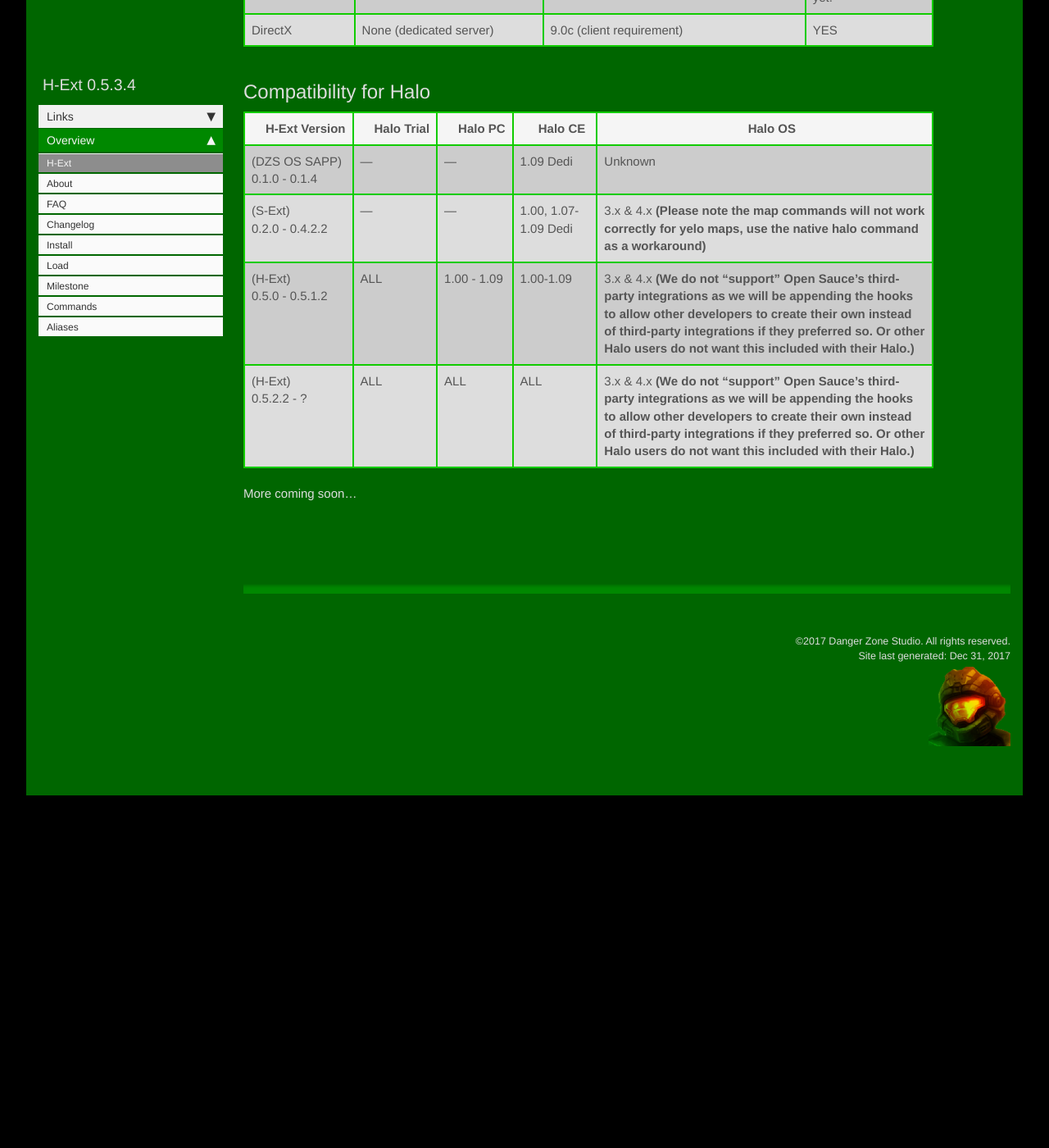
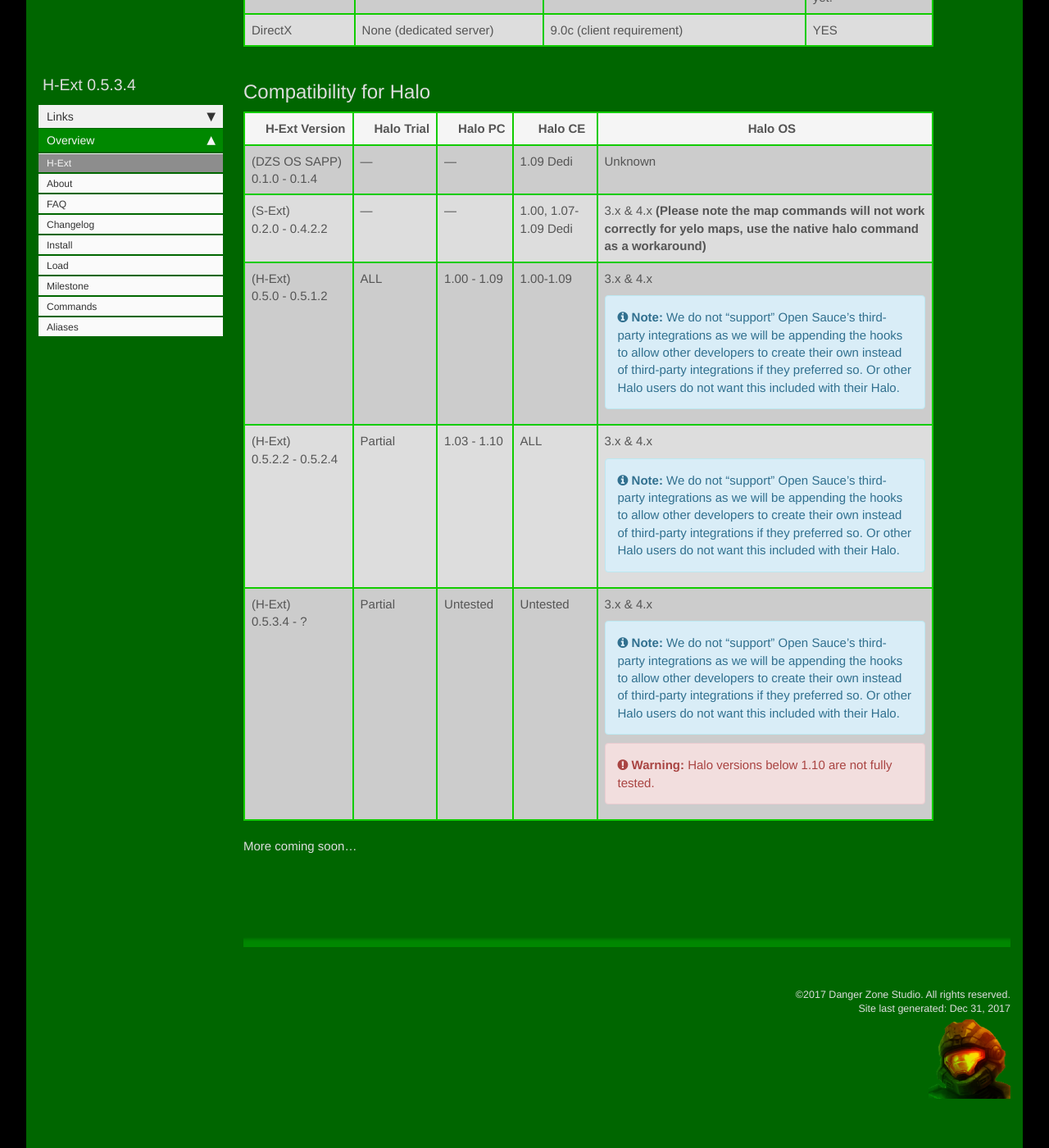
Before and after one commit to DZSHalo/dzshalo.github.io, a Jekyll site: the page built from pages/h-ext/index.md, in a window 1280 px wide and 1400 px high, scrolled down 885 px. Shown: the whole window at 82% size. Built offline with Jekyll 4.4.1, drawn with Linux system fonts in a browser that asks for light colours; nearby versions of some CDN libraries; comment, search, counter and statistics services are not loaded; before the commit the page ends 1855 px from its top, so only the background shows below that.

Commit message:
update info

```diff
--- a/pages/h-ext/index.md
+++ b/pages/h-ext/index.md
@@ -34,12 +34,20 @@ We have included the [Halo Netcode](halo_netcode.html) page of what does and doe
 
 ## Compatibility for Halo
 
+{% capture note_os_render %}We do not "support" Open Sauce's third-party integrations as we will be appending the hooks to allow other developers to create their own instead of third-party integrations if they preferred so. Or other Halo users do not want this included with their Halo.{% endcapture %}
+{% capture note_os %}{% include note.html content=note_os_render %}{% endcapture %}
+{% capture note_untested_render %}Halo versions below 1.10 are not fully tested.{% endcapture %}
+{% capture note_untested %}{% include warning.html content=note_untested_render %}{% endcapture %}
+
+
 | H-Ext Version | Halo Trial | Halo PC | Halo CE | Halo OS
 | --- | --- | --- | --- | --- |
 | (DZS OS SAPP)<br/>0.1.0 - 0.1.4 | --- | --- | 1.09 Dedi | Unknown |
 | (S-Ext)<br/>0.2.0 - 0.4.2.2 | --- | --- | 1.00, 1.07-1.09 Dedi | 3.x & 4.x **(Please note the map commands will not work correctly for yelo maps, use the native halo command as a workaround)** |
-| (H-Ext)<br/>0.5.0 - 0.5.1.2 | ALL | 1.00 - 1.09 | 1.00-1.09 |3.x & 4.x **(We do not "support" Open Sauce's third-party integrations as we will be appending the hooks to allow other developers to create their own instead of third-party integrations if they preferred so. Or other Halo users do not want this included with their Halo.)** |
-| (H-Ext)<br/>0.5.2.2 - ? | ALL | ALL | ALL | 3.x & 4.x **(We do not "support" Open Sauce's third-party integrations as we will be appending the hooks to allow other developers to create their own instead of third-party integrations if they preferred so. Or other Halo users do not want this included with their Halo.)** |
+| (H-Ext)<br/>0.5.0 - 0.5.1.2 | ALL | 1.00 - 1.09 | 1.00-1.09 |3.x & 4.x {::nomarkdown}{{ note_os | markdownify | strip_newlines }}{:/} |
+| (H-Ext)<br/>0.5.2.2 - 0.5.2.4 | Partial | 1.03 - 1.10 | ALL | 3.x & 4.x {::nomarkdown}{{ note_os | markdownify | strip_newlines }}{:/} |
+| (H-Ext)<br/>0.5.3.4 - ? | Partial | Untested | Untested | 3.x & 4.x {::nomarkdown}{{ note_os | markdownify | strip_newlines }}{:/} {::nomarkdown}{{ note_untested | markdownify | strip_newlines }}{:/} |
+
 
 
 More coming soon...
```
